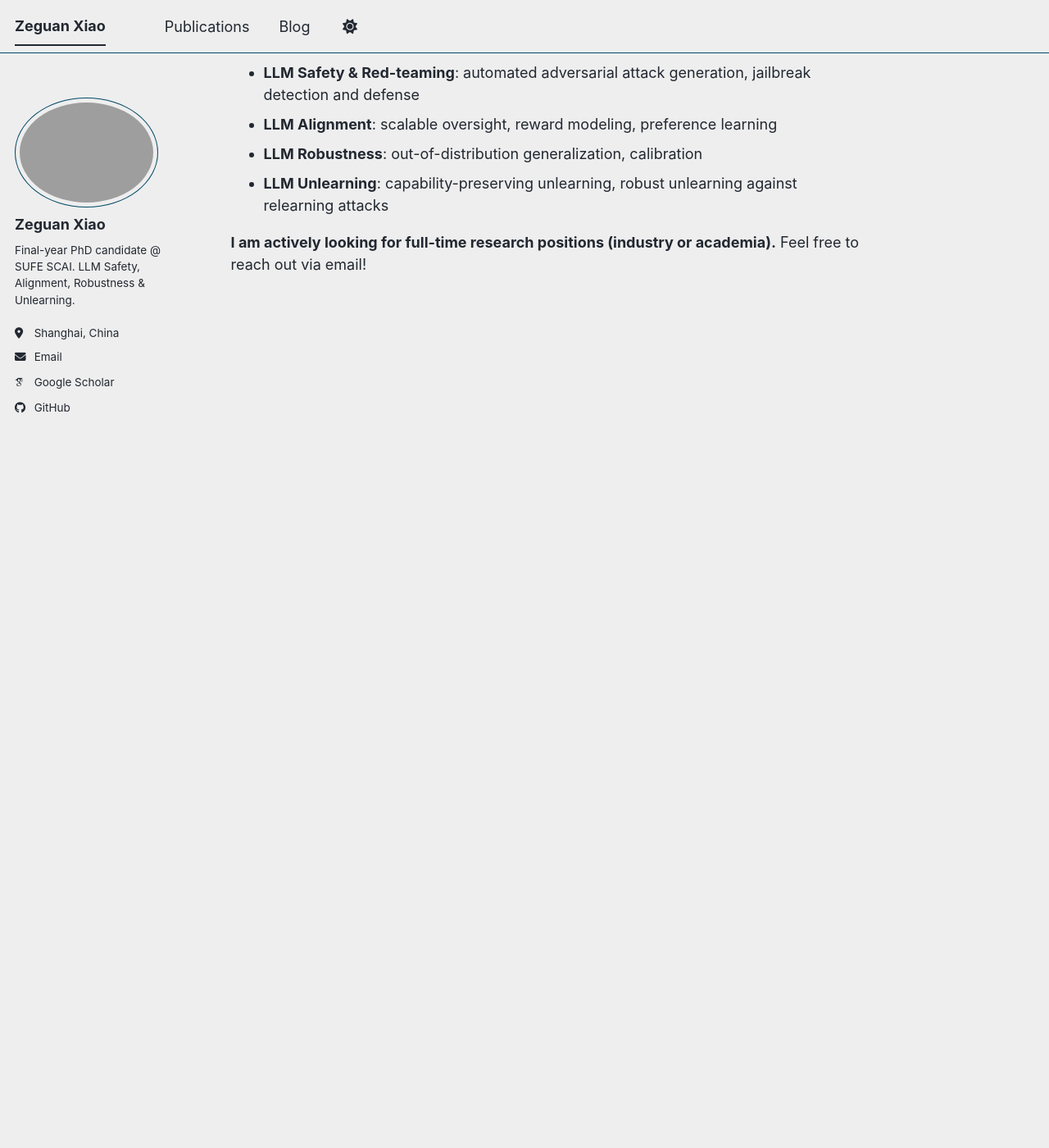
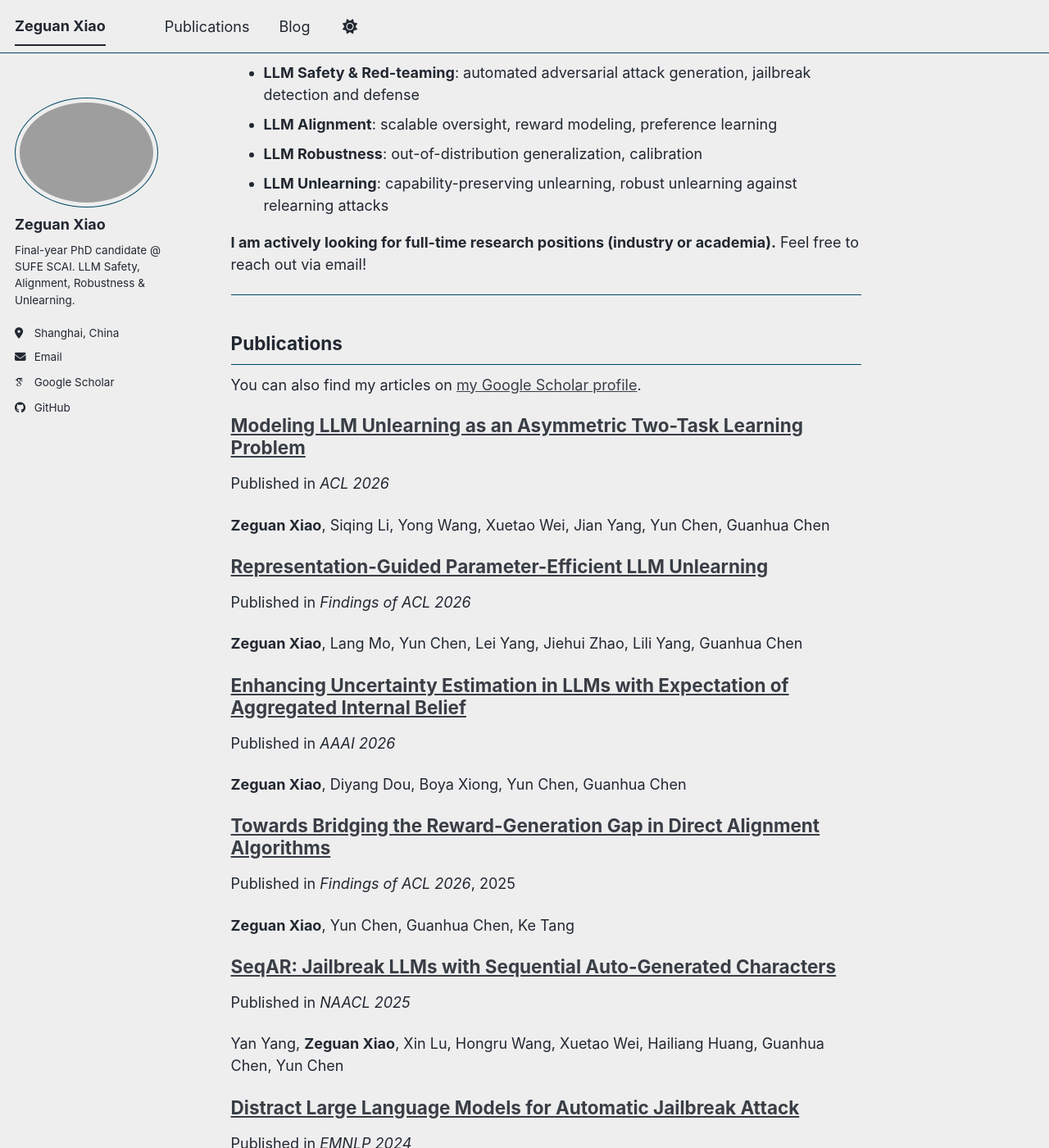
Before and after one commit to ZeguanXiao/ZeguanXiao.github.io, a Jekyll site: the page built from _pages/about.md, in a window 1280 px wide and 1400 px high, scrolled down 277 px. Shown: the whole window at 82% size. Built offline with Jekyll 4.4.1, drawn with Linux system fonts in a browser that asks for light colours; some web fonts are replaced; a script bundle is joined from its source files by our own code; library files that are not in the unit come from our copies; before the commit the page ends 900 px from its top, so only the background shows below that; some of the changed text lies outside the part shown.

Commit message:
Move publications section to homepage with anchor navigation
Co-authored-by: Copilot <223556219+Copilot@users.noreply.github.com>

```diff
--- a/_data/navigation.yml
+++ b/_data/navigation.yml
@@ -1,5 +1,5 @@
 main:
   - title: "Publications"
-    url: /publications/
+    url: /#publications
   - title: "Blog"
     url: /year-archive/
--- a/_pages/about.md
+++ b/_pages/about.md
@@ -17,3 +17,33 @@ My research focuses on the **safety, alignment, and robustness of large language
 - **LLM Unlearning**: capability-preserving unlearning, robust unlearning against relearning attacks
 
 **I am actively looking for full-time research positions (industry or academia).** Feel free to reach out via email!
+
+---
+
+<h2 id="publications">Publications</h2>
+
+{% if site.author.googlescholar %}
+  <div class="wordwrap">You can also find my articles on <a href="{{site.author.googlescholar}}">my Google Scholar profile</a>.</div>
+{% endif %}
+
+{% include base_path %}
+
+{% if site.publication_category %}
+  {% for category in site.publication_category %}
+    {% assign title_shown = false %}
+    {% for post in site.publications reversed %}
+      {% if post.category != category[0] %}
+        {% continue %}
+      {% endif %}
+      {% unless title_shown %}
+        <h3>{{ category[1].title }}</h3><hr />
+        {% assign title_shown = true %}
+      {% endunless %}
+      {% include archive-single.html %}
+    {% endfor %}
+  {% endfor %}
+{% else %}
+  {% for post in site.publications reversed %}
+    {% include archive-single.html %}
+  {% endfor %}
+{% endif %}
```
